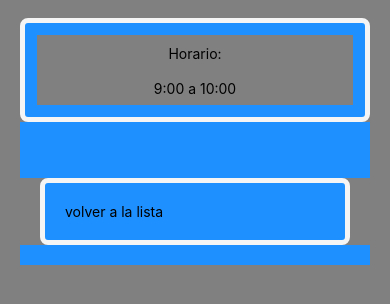
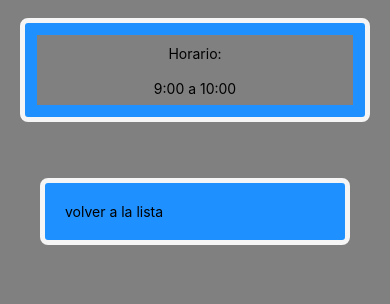
Before and after one commit to manzo1701/claconet, a React Native app drawn with its web renderer: screen /asignatura_1 in a window 390 px wide. Shown: the part 204-508 px from the top of the page. Built offline with nearby package versions, Linux system fonts and the light colour scheme; some packages are replaced by stand-ins of ours.

Commit message:
comit realizado

```diff
--- a/Styles/Styles.css
+++ b/Styles/Styles.css
@@ -28,7 +28,6 @@ background-color: gray;
     text-align: center;
     align-items: center;
     justify-content: center;
-    background-color: dodgerblue;
 
     margin: 20px;
     font-size:20px;
```
